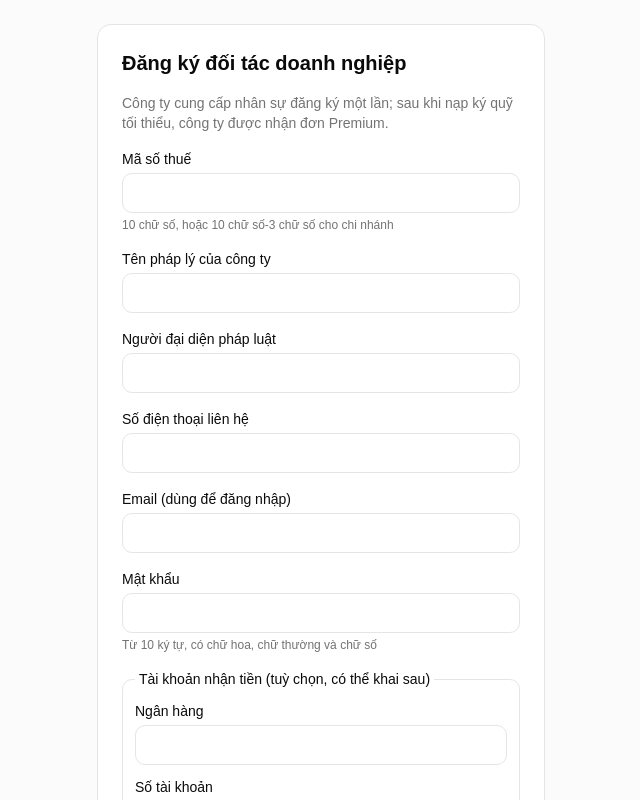
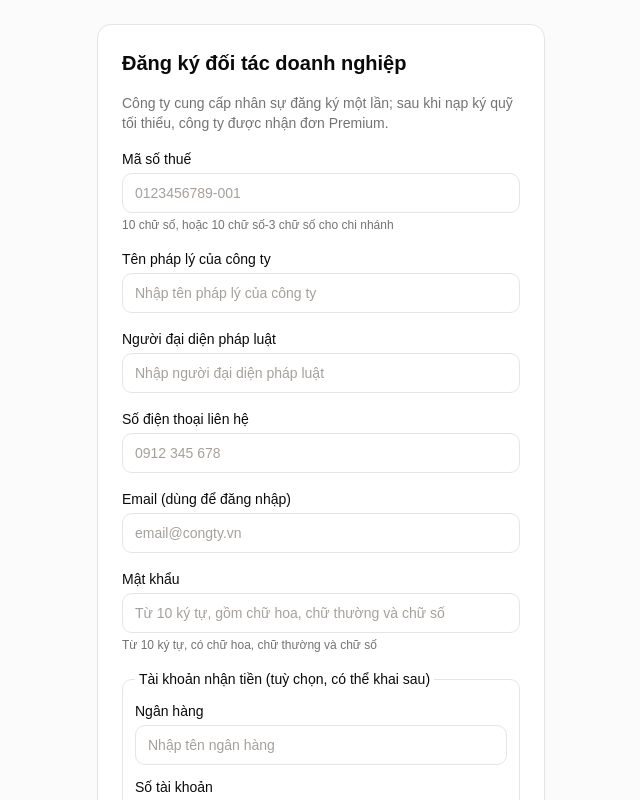
Before and after one commit to kiet-ta/ChoThueGiupViec, a React (Vite) app in the folder Frontend/: page /register in a window 1280 px wide. Shown: the top 800 px of the page, without its empty margins (319-959 px from the left). Built offline with nearby package versions, Linux system fonts and the light colour scheme; no server answers.

Commit message:
Add login and registration placeholders (#653)

```diff
--- a/Frontend/src/pages/LoginPage.tsx
+++ b/Frontend/src/pages/LoginPage.tsx
@@ -10,7 +10,7 @@ import { useAuth } from '@/auth/useAuth'
 import { apiClient, ApiError } from '@/services/api'
 import type { AuthResult } from '@/auth/session'
 
-const input = 'h-12 w-full rounded-lg border border-stone-300 bg-white px-4 text-sm outline-none focus-visible:ring-2 focus-visible:ring-emerald-800'
+const input = 'h-12 w-full rounded-lg border border-stone-300 bg-white px-4 text-sm placeholder:text-stone-400 outline-none focus-visible:ring-2 focus-visible:ring-emerald-800'
 export function LoginPage({ admin = false }: { admin?: boolean }) {
   const { status, session, login } = useAuth()
   const [params] = useSearchParams()
@@ -65,10 +65,10 @@ export function LoginPage({ admin = false }: { admin?: boolean }) {
       <Link to="/" className="mb-10 flex items-center gap-2 font-bold text-[#1a2f25] lg:hidden"><House /> TỔ ẤM</Link>
       {admin && <span className="rounded-full bg-[#1a2f25] px-3 py-1 text-xs text-white">Quản trị viên</span>}
       <h1 className="mt-4 text-3xl font-semibold tracking-tight text-[#1a2f25]">{admin ? 'Đăng nhập quản trị' : 'Đăng nhập hoặc đăng ký'}</h1>
-      <p className="mt-3 text-sm text-stone-500">{admin ? 'Dùng email Admin được cấp.' : tab === 'customer' ? 'Nhập số điện thoại, mã 6 số sẽ gửi qua SMS.' : 'Đăng nhập tài khoản công ty cung cấp thợ.'}</p>
+      <p className="mt-3 text-sm text-stone-500">{admin ? 'Dùng email Admin được cấp.' : tab === 'customer' ? 'Nhập số điện thoại, mã 6 số sẽ gửi qua SMS.' : 'Dùng email và mật khẩu đã đăng ký doanh nghiệp.'}</p>
       {!admin && <div className="mt-8 flex rounded-lg bg-stone-200 p-1" role="tablist" aria-label="Loại tài khoản">{(['customer','partner'] as const).map(t => <button key={t} type="button" role="tab" aria-selected={tab === t} onClick={() => { setTab(t); setError(null) }} className={`flex-1 rounded-md px-3 py-2 text-sm font-medium ${tab === t ? 'bg-white text-[#1a2f25] shadow-sm' : 'text-stone-600'}`}>{t === 'customer' ? 'Khách hàng' : 'Đối tác'}</button>)}</div>}
       <form onSubmit={submit} noValidate className="mt-8 flex flex-col gap-5">
-        {admin || tab === 'partner' ? <><label className="flex flex-col gap-2 text-sm font-medium">Email<input className={input} type="email" autoComplete="username" value={email} onChange={e => setEmail(e.target.value)} aria-invalid={!!error?.fields.email} />{field('email')}</label><label className="flex flex-col gap-2 text-sm font-medium">Mật khẩu<input className={input} type="password" autoComplete="current-password" value={password} onChange={e => setPassword(e.target.value)} aria-invalid={!!error?.fields.password} />{field('password')}</label></> : step === 'phone' ? <label className="flex flex-col gap-2 text-sm font-medium">Số điện thoại<input className={input} type="tel" autoComplete="tel" value={phone} onChange={e => setPhone(e.target.value)} aria-invalid={!!error?.fields.phonenumber} placeholder="0912 345 678" />{field('phonenumber')}</label> : (
+        {admin || tab === 'partner' ? <><label className="flex flex-col gap-2 text-sm font-medium">Email<input className={input} type="email" placeholder={admin ? "Email quản trị" : "email@congty.vn"} autoComplete="username" value={email} onChange={e => setEmail(e.target.value)} aria-invalid={!!error?.fields.email} />{field('email')}</label><label className="flex flex-col gap-2 text-sm font-medium">Mật khẩu<input className={input} type="password" placeholder="Nhập mật khẩu" autoComplete="current-password" value={password} onChange={e => setPassword(e.target.value)} aria-invalid={!!error?.fields.password} />{field('password')}</label></> : step === 'phone' ? <label className="flex flex-col gap-2 text-sm font-medium">Số điện thoại<input className={input} type="tel" autoComplete="tel" value={phone} onChange={e => setPhone(e.target.value)} aria-invalid={!!error?.fields.phonenumber} placeholder="0912 345 678" />{field('phonenumber')}</label> : (
           <div className="flex flex-col gap-4">
             <p className="text-sm text-stone-600">
               Nhập mã 6 số đã gửi đến <span className="font-semibold text-stone-900">{phone}</span>.{' '}
--- a/Frontend/src/pages/RegisterAgencyPage.tsx
+++ b/Frontend/src/pages/RegisterAgencyPage.tsx
@@ -13,7 +13,7 @@ import {
 import { ApiError } from '@/services/api'
 
 const INPUT =
-  'h-10 w-full rounded-lg border border-input bg-background px-3 text-sm outline-none focus-visible:ring-3 focus-visible:ring-ring/50 aria-invalid:border-destructive'
+  'h-10 w-full rounded-lg border border-input bg-white px-3 text-sm placeholder:text-stone-400 outline-none focus-visible:ring-3 focus-visible:ring-ring/50 aria-invalid:border-destructive'
 
 interface FieldProps {
   label: string
@@ -24,15 +24,17 @@ interface FieldProps {
   type?: string
   autoComplete?: string
   hint?: string
+  placeholder: string
 }
 
-function Field({ label, name, form, errors, onChange, type = 'text', autoComplete, hint }: FieldProps) {
+function Field({ label, name, form, errors, onChange, type = 'text', autoComplete, hint, placeholder }: FieldProps) {
   return (
     <label className="flex flex-col gap-1 text-sm">
       {label}
       <input
         className={INPUT}
         type={type}
+        placeholder={placeholder}
         autoComplete={autoComplete}
         value={form[name]}
         onChange={(e) => onChange(name, e.target.value)}
@@ -103,14 +105,15 @@ export function RegisterAgencyPage() {
         <h1 className="text-xl font-semibold">Đăng ký đối tác doanh nghiệp</h1>
         <p className="text-sm text-muted-foreground">Công ty cung cấp nhân sự đăng ký một lần; sau khi nạp ký quỹ tối thiểu, công ty được nhận đơn Premium.</p>
 
-        <Field label="Mã số thuế" name="taxCode" form={form} errors={errors} onChange={change} hint="10 chữ số, hoặc 10 chữ số-3 chữ số cho chi nhánh" />
-        <Field label="Tên pháp lý của công ty" name="legalName" form={form} errors={errors} onChange={change} />
-        <Field label="Người đại diện pháp luật" name="legalRepresentative" form={form} errors={errors} onChange={change} />
-        <Field label="Số điện thoại liên hệ" name="contactPhone" form={form} errors={errors} onChange={change} autoComplete="tel" />
-        <Field label="Email (dùng để đăng nhập)" name="contactEmail" form={form} errors={errors} onChange={change} type="email" autoComplete="username" />
+        <Field label="Mã số thuế" name="taxCode" placeholder="0123456789-001" form={form} errors={errors} onChange={change} hint="10 chữ số, hoặc 10 chữ số-3 chữ số cho chi nhánh" />
+        <Field label="Tên pháp lý của công ty" name="legalName" placeholder="Nhập tên pháp lý của công ty" form={form} errors={errors} onChange={change} />
+        <Field label="Người đại diện pháp luật" name="legalRepresentative" placeholder="Nhập người đại diện pháp luật" form={form} errors={errors} onChange={change} />
+        <Field label="Số điện thoại liên hệ" name="contactPhone" placeholder="0912 345 678" form={form} errors={errors} onChange={change} autoComplete="tel" />
+        <Field label="Email (dùng để đăng nhập)" name="contactEmail" placeholder="email@congty.vn" form={form} errors={errors} onChange={change} type="email" autoComplete="username" />
         <Field
           label="Mật khẩu"
           name="password"
+          placeholder="Từ 10 ký tự, gồm chữ hoa, chữ thường và chữ số"
           form={form}
           errors={errors}
           onChange={change}
@@ -121,8 +124,8 @@ export function RegisterAgencyPage() {
 
         <fieldset className="flex flex-col gap-3 rounded-lg border border-border p-3">
           <legend className="px-1 text-sm font-medium">Tài khoản nhận tiền (tuỳ chọn, có thể khai sau)</legend>
-          <Field label="Ngân hàng" name="bankName" form={form} errors={errors} onChange={change} />
-          <Field label="Số tài khoản" name="bankAccountNo" form={form} errors={errors} onChange={change} hint="6 đến 30 chữ số" />
+          <Field label="Ngân hàng" name="bankName" placeholder="Nhập tên ngân hàng" form={form} errors={errors} onChange={change} />
+          <Field label="Số tài khoản" name="bankAccountNo" placeholder="6 đến 30 chữ số" form={form} errors={errors} onChange={change} hint="6 đến 30 chữ số" />
         </fieldset>
 
         {message && (
```
